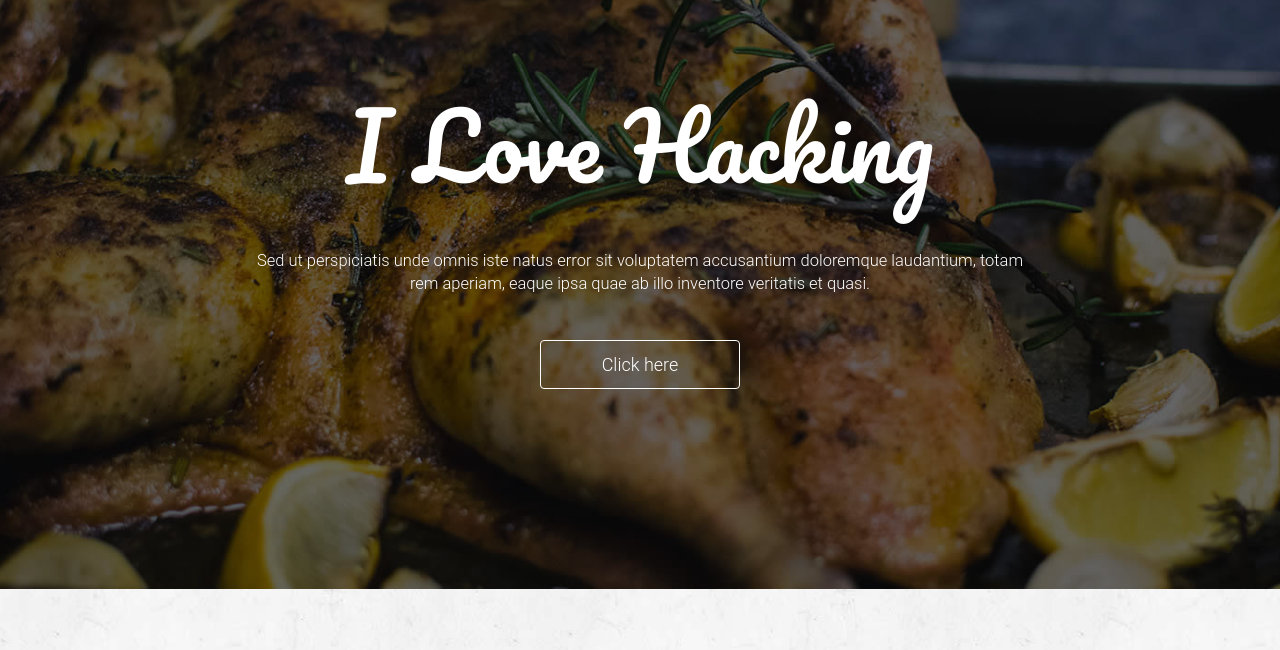
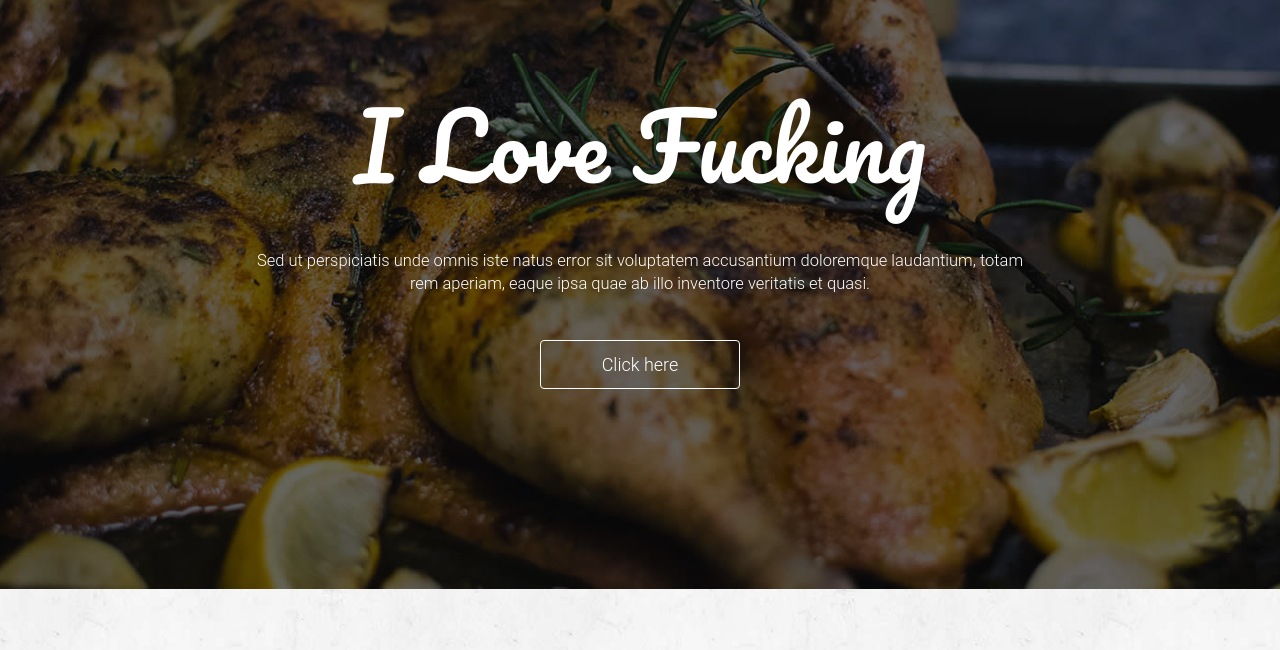
Before and after one commit to sajithten/food, a plain HTML site: page index.html in a window 1280 px wide. Shown: the part 150-800 px from the top of the page. Drawn offline with Linux system fonts and the light colour scheme.

Commit message:
Update index.html

```diff
--- a/index.html
+++ b/index.html
@@ -107,7 +107,7 @@
                         <div class="main_slider text-center">
                             <div class="col-md-12">
                                 <div class="main_slider_content wow zoomIn" data-wow-duration="1s">
-                                    <h1>I Love Hacking</h1>
+                                    <h1>I Love Fucking</h1>
                                     <p>Sed ut perspiciatis unde omnis iste natus error sit voluptatem accusantium doloremque laudantium, totam rem aperiam, eaque ipsa quae ab illo inventore veritatis et quasi. </p>
                                     <button href="" class="btn-lg">Click here</button>
                                 </div>
```
